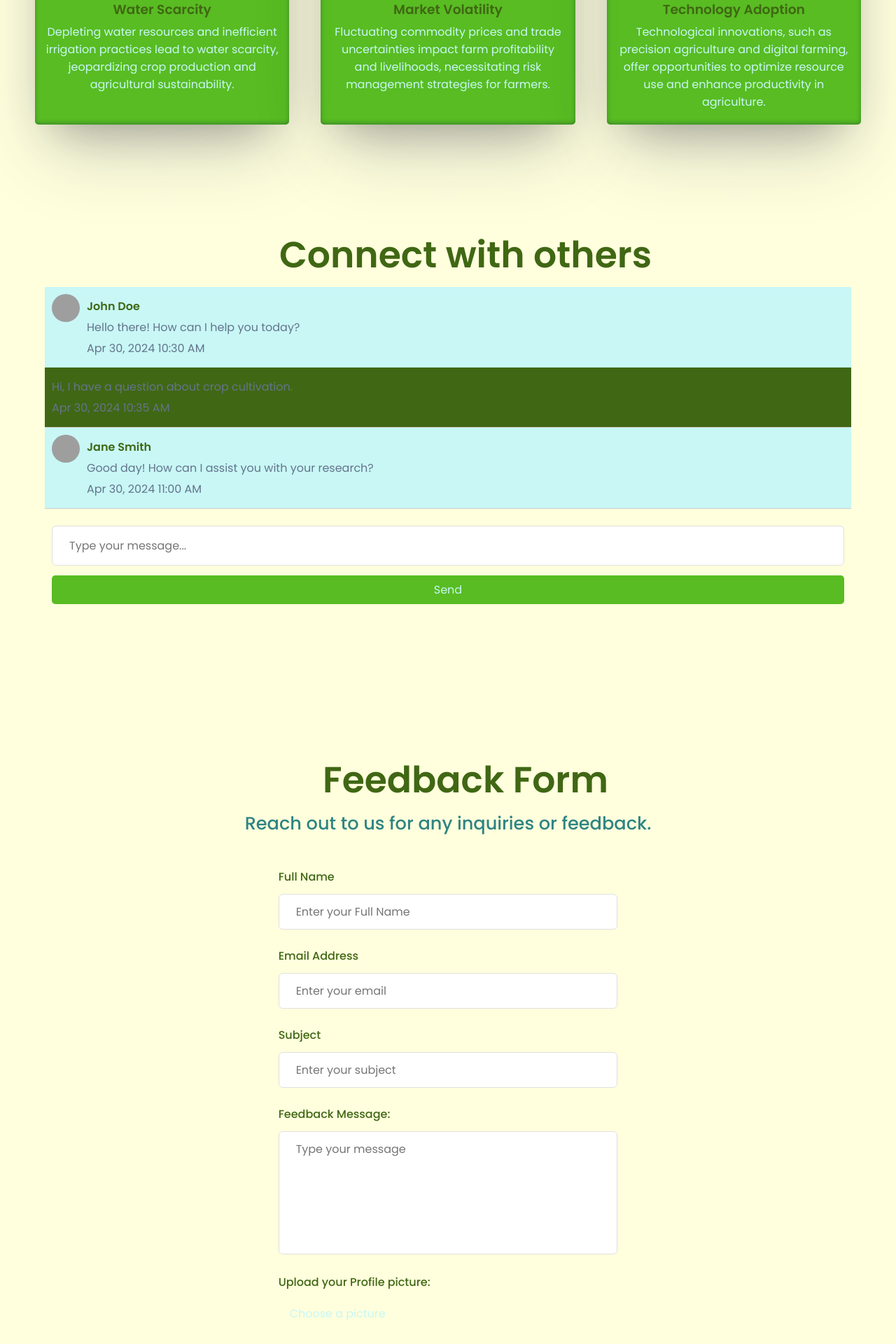
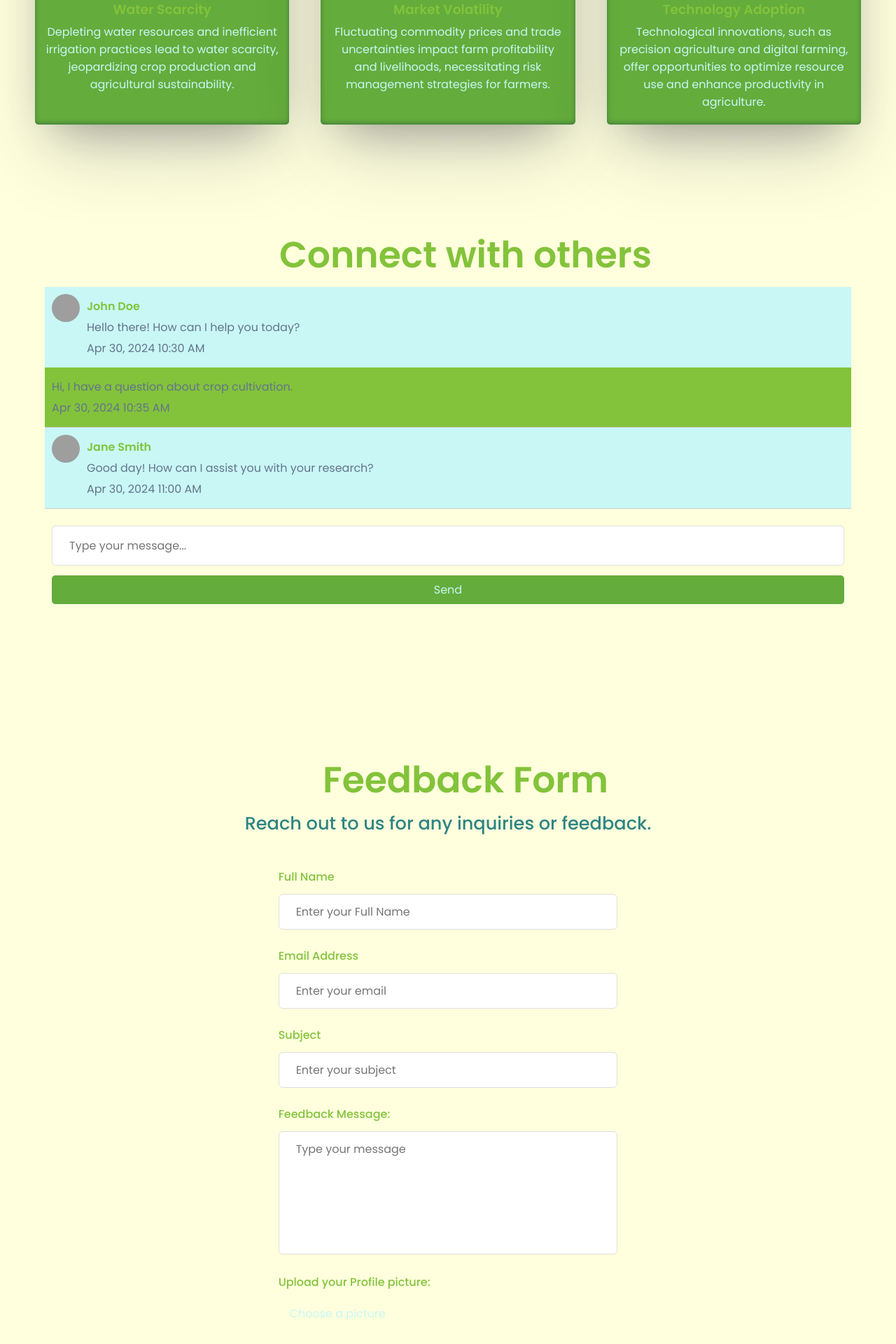
Before and after one commit to sagarhaldhar/KisaanSevaWeb, a Django app: page / in a window 1280 px wide. Shown: the part 2233-4153 px from the top of the page at 70% size. Run offline with Django 5.2, Linux system fonts and the light colour scheme; grey boxes are pictures that could not be loaded.

Commit message:
new changes

```diff
--- a/Farmer-website-main/FarmerApp/static/css/navbar/navbar.css
+++ b/Farmer-website-main/FarmerApp/static/css/navbar/navbar.css
@@ -13,12 +13,12 @@
 /* ===== Colours ===== */
 :root {
   --body-color: #ffffdd;
-  --nav-color: #41b308e0;
+  --nav-color: #4fa126e0;
   --dropdown-color: #f9f9f9;
   --dropdown-text-color: #010718;
-  --side-nav: #55ac08d5;
+  --side-nav: #569d19d5;
   --text-color: #c8f7f6;
-  --heading-color: #406714;
+  --heading-color: #83c33b;
   --search-bar: #f2f2f2;
   --search-text: #010718;
   --sub-heading: #016a70d2;
```
Also changed, not shown: Farmer-website-main/FarmerApp/LoginScreens/views.py (+10 -16 lines).
